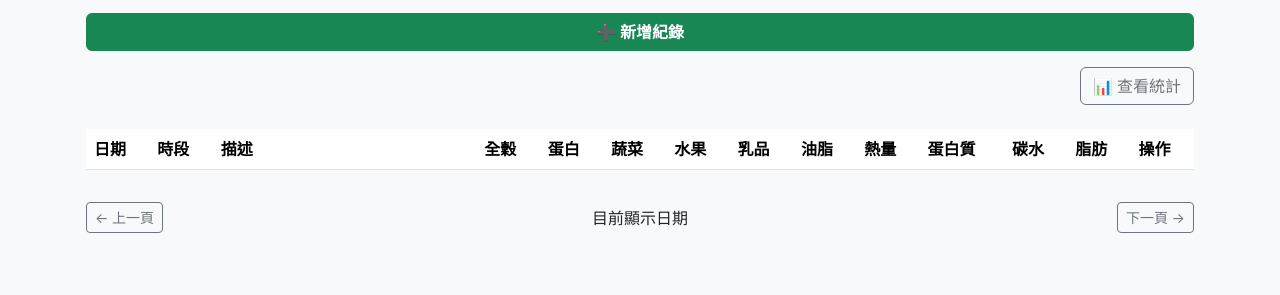
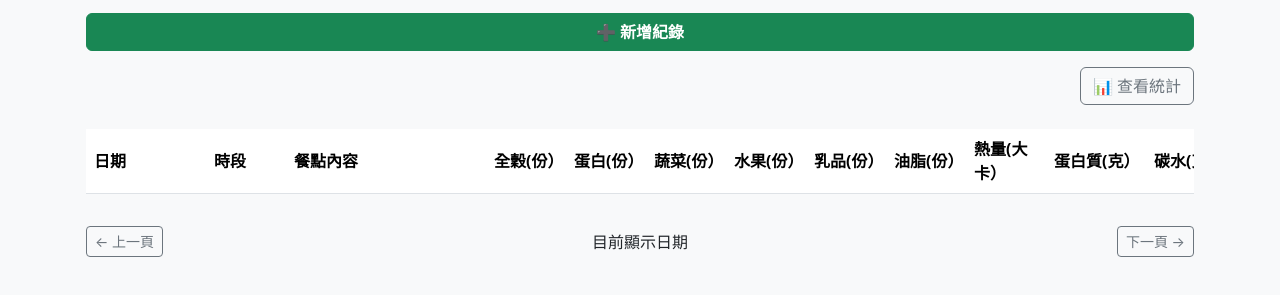
Before and after one commit to lazyjerry/diet-record, a website with bundled scripts: page diet-record/public/logs.html in a window 1280 px wide. Shown: the part 231-526 px from the top of the page. Built offline with nearby package versions, Linux system fonts and the light colour scheme; no server answers; sample sign-in values are in the browser's storage.

Commit message:
調整樣式

```diff
--- a/diet-record/public/css/style.css
+++ b/diet-record/public/css/style.css
@@ -21,3 +21,15 @@ table td, table th {
   padding: 0.75rem 1rem;
   margin-bottom: 1.5rem;
 }
+
+.table-date{
+  min-width: 120px;
+}
+
+.table-two{
+  min-width: 80px;
+}
+
+.table-three{
+  min-width: 100px;
+}
--- a/diet-record/public/logs.html
+++ b/diet-record/public/logs.html
@@ -51,20 +51,20 @@
       <table class="table table-striped">
         <thead>
           <tr>
-            <th>日期</th>
-            <th>時段</th>
-            <th style="min-width: 200px">描述</th>
-            <th>全穀</th>
-            <th>蛋白</th>
-            <th>蔬菜</th>
-            <th>水果</th>
-            <th>乳品</th>
-            <th>油脂</th>
-            <th>熱量</th>
-            <th>蛋白質</th>
-            <th>碳水</th>
-            <th>脂肪</th>
-            <th>操作</th>
+            <th class="table-date">日期</th>
+            <th class="table-two">時段</th>
+            <th style="min-width: 200px">餐點內容</th>
+            <th class="table-two">全穀(份）</th>
+            <th class="table-two">蛋白(份）</th>
+            <th class="table-two">蔬菜(份）</th>
+            <th class="table-two">水果(份）</th>
+            <th class="table-two">乳品(份）</th>
+            <th class="table-two">油脂(份）</th>
+            <th class="table-two">熱量(大卡）</th>
+            <th class="table-three">蛋白質(克）</th>
+            <th class="table-two">碳水(克）</th>
+            <th class="table-two">脂肪(克）</th>
+            <th style="min-width: 150px;">操作</th>
           </tr>
         </thead>
         <tbody id="logsBody"></tbody>
@@ -97,7 +97,7 @@
                 <input type="text" class="form-control" id="log_time" placeholder="早餐、午餐、08:00…">
               </div>
               <div class="col-12 col-md-6">
-                <label class="form-label">描述</label>
+                <label class="form-label">餐點內容</label>
                 <input type="text" class="form-control" id="description">
               </div>
 
@@ -138,6 +138,7 @@
             </div>
           </div>
           <div class="modal-footer">
+            <button type="button" class="btn btn-secondary" onclick="window.open('https://www.tckdf.org.tw/main/PageView/0/1048/49/1', '_blank')">參考資料</button>
             <button type="submit" class="btn btn-primary">💾 儲存</button>
           </div>
         </form>
```
